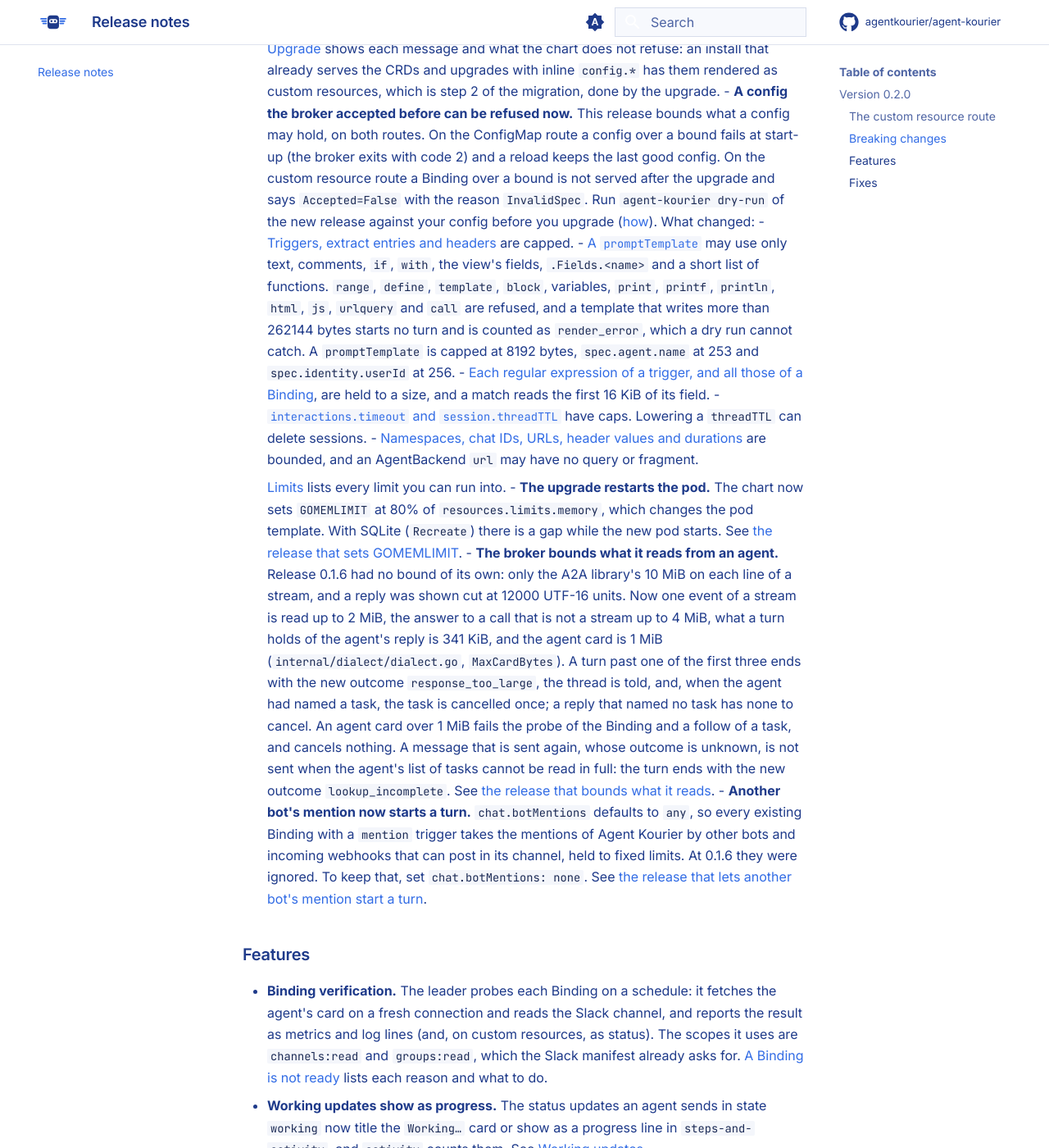
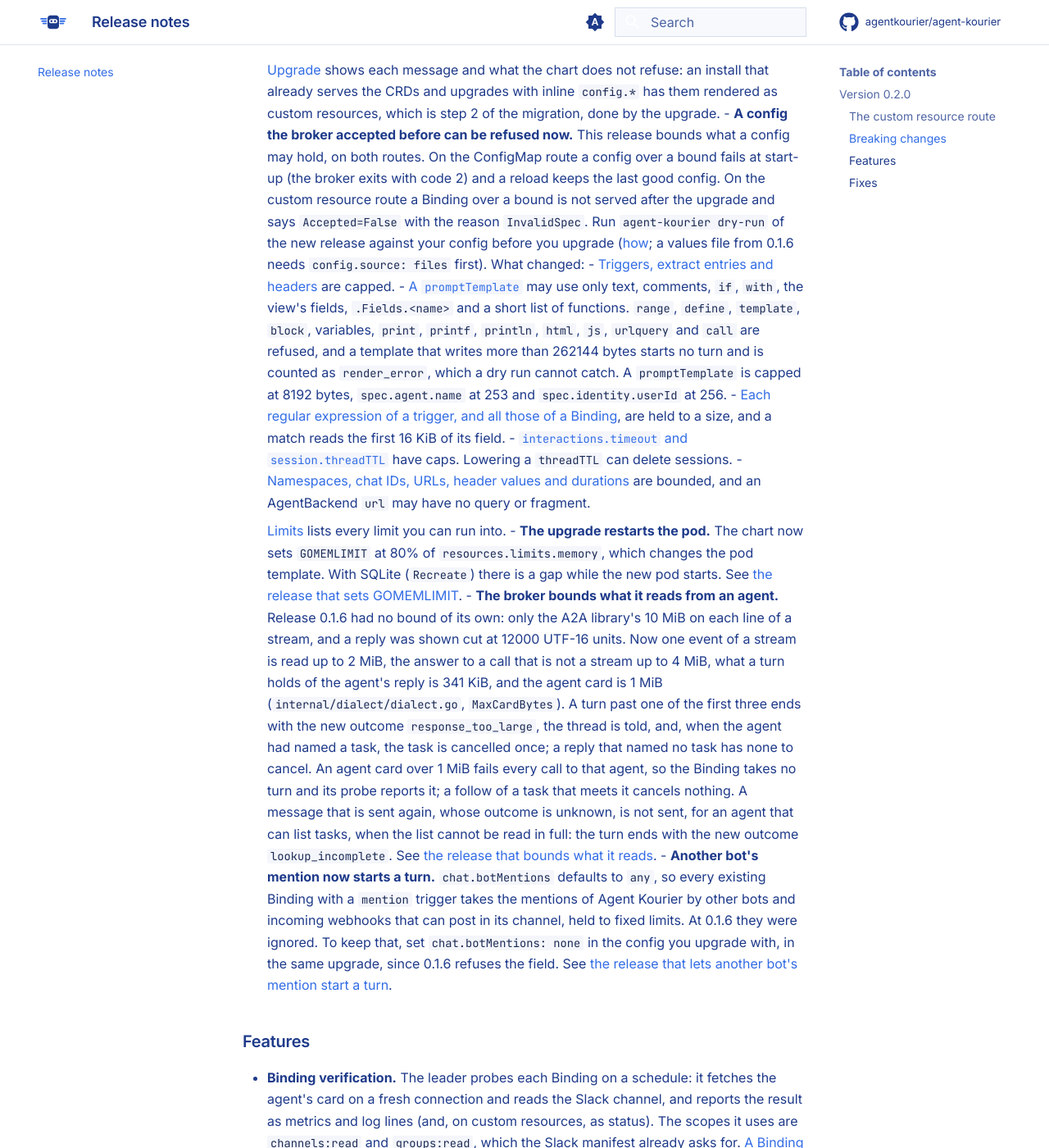
Before and after one commit to agentkourier/agent-kourier, an MkDocs documentation site: the page built from docs/release-notes.md, in a window 1280 px wide and 1400 px high, scrolled down 2813 px. Shown: the whole window at 82% size. Built offline with MkDocs 1.6.1 and Material for MkDocs 9.7.7, drawn with Linux system fonts in a browser that asks for light colours; comment, search, counter and statistics services are not loaded; some of the changed text lies outside the part shown.

Commit message:
docs: set botMentions in the upgrade, not before it, and say what a too-large card does

```diff
--- a/docs/release-notes.md
+++ b/docs/release-notes.md
@@ -38,7 +38,7 @@ team-a      late          False   Accepted:ChannelConflict     C1        1m
   With `rbac.create`, the chart also makes a ClusterRole, bound to the ServiceAccount: `list` and `watch` on the three kinds in every namespace,
   `patch` on `bindings/status`, and `get` on the three CRDs by name (`charts/agent-kourier/templates/rbac.yaml`). With `rbac.create: false`, the operator creates it.
   The Secret Roles name single Secrets by `resourceNames`, so the Secrets of a team's own Binding, which the chart cannot see in `config.*`, need
-  `rbac.secretNames`, `rbac.secretNamespaces` or a Role the team makes ([Install with Helm](how-to/install-with-helm.md#install-on-custom-resources)).
+  `rbac.secretNames`, `rbac.secretNamespaces` or a Role the team makes; a namespace in `rbac.secretNamespaces` keeps a namespace-wide Role ([Install with Helm](how-to/install-with-helm.md#install-on-custom-resources)).
 
 The status is written only on this route. On the ConfigMap route, the leader still probes each Binding and reports the result in
 metrics and logs: see [Binding verification](reference/metrics.md#binding-verification) and
@@ -82,7 +82,7 @@ metrics and logs: see [Binding verification](reference/metrics.md#binding-verifi
   ConfigMap route a config over a bound fails at start-up (the broker exits with code 2) and a reload keeps the last good config. On the
   custom resource route a Binding over a bound is not served after the upgrade and says `Accepted=False` with the reason
   `InvalidSpec`. Run `agent-kourier dry-run` of the new release against your config before you upgrade
-  ([how](how-to/install-with-helm.md#check-the-values-before-you-install)). What changed:
+  ([how](how-to/install-with-helm.md#check-the-values-before-you-install); a values file from 0.1.6 needs `config.source: files` first). What changed:
     - [Triggers, extract entries and headers](how-to/upgrade.md#upgrade-to-the-release-that-bounds-triggers-extract-entries-and-headers) are capped.
     - [A `promptTemplate`](how-to/upgrade.md#upgrade-to-the-release-that-limits-prompt-templates) may use only text, comments, `if`, `with`, the view's fields,
       `.Fields.<name>` and a short list of functions. `range`, `define`, `template`, `block`, variables, `print`, `printf`, `println`, `html`, `js`,
@@ -100,13 +100,13 @@ metrics and logs: see [Binding verification](reference/metrics.md#binding-verifi
   stream, and a reply was shown cut at 12000 UTF-16 units. Now one event of a stream is read up to 2 MiB, the answer to a call that is not a
   stream up to 4 MiB, what a turn holds of the agent's reply is 341 KiB, and the agent card is 1 MiB (`internal/dialect/dialect.go`, `MaxCardBytes`).
   A turn past one of the first three ends with the new outcome `response_too_large`, the thread is told, and, when the agent had named a task,
-  the task is cancelled once; a reply that named no task has none to cancel. An agent card over 1 MiB fails the probe of the Binding and a follow
-  of a task, and cancels nothing. A message that is sent again, whose outcome is unknown, is not sent when the agent's list of tasks cannot be read in
+  the task is cancelled once; a reply that named no task has none to cancel. An agent card over 1 MiB fails every call to that agent, so the Binding takes no turn and its probe
+  reports it; a follow of a task that meets it cancels nothing. A message that is sent again, whose outcome is unknown, is not sent, for an agent that can list tasks, when the list cannot be read in
   full: the turn ends with the new outcome `lookup_incomplete`. See
   [the release that bounds what it reads](how-to/upgrade.md#upgrade-to-the-release-that-lowers-the-bounds-on-what-it-reads).
 - **Another bot's mention now starts a turn.** `chat.botMentions` defaults to `any`, so every existing Binding with a `mention` trigger takes the
   mentions of Agent Kourier by other bots and incoming webhooks that can post in its channel, held to fixed limits. At 0.1.6 they were ignored. To keep
-  that, set `chat.botMentions: none`. See [the release that lets another bot's mention start a turn](how-to/upgrade.md#upgrade-to-the-release-that-lets-another-bots-mention-start-a-turn).
+  that, set `chat.botMentions: none` in the config you upgrade with, in the same upgrade, since 0.1.6 refuses the field. See [the release that lets another bot's mention start a turn](how-to/upgrade.md#upgrade-to-the-release-that-lets-another-bots-mention-start-a-turn).
 
 ### Features
 
```
Also changed, not shown: docs/how-to/any-bot-trigger.md (+1 -1 lines), docs/how-to/upgrade.md (+1 -1 lines), 1 other file.
